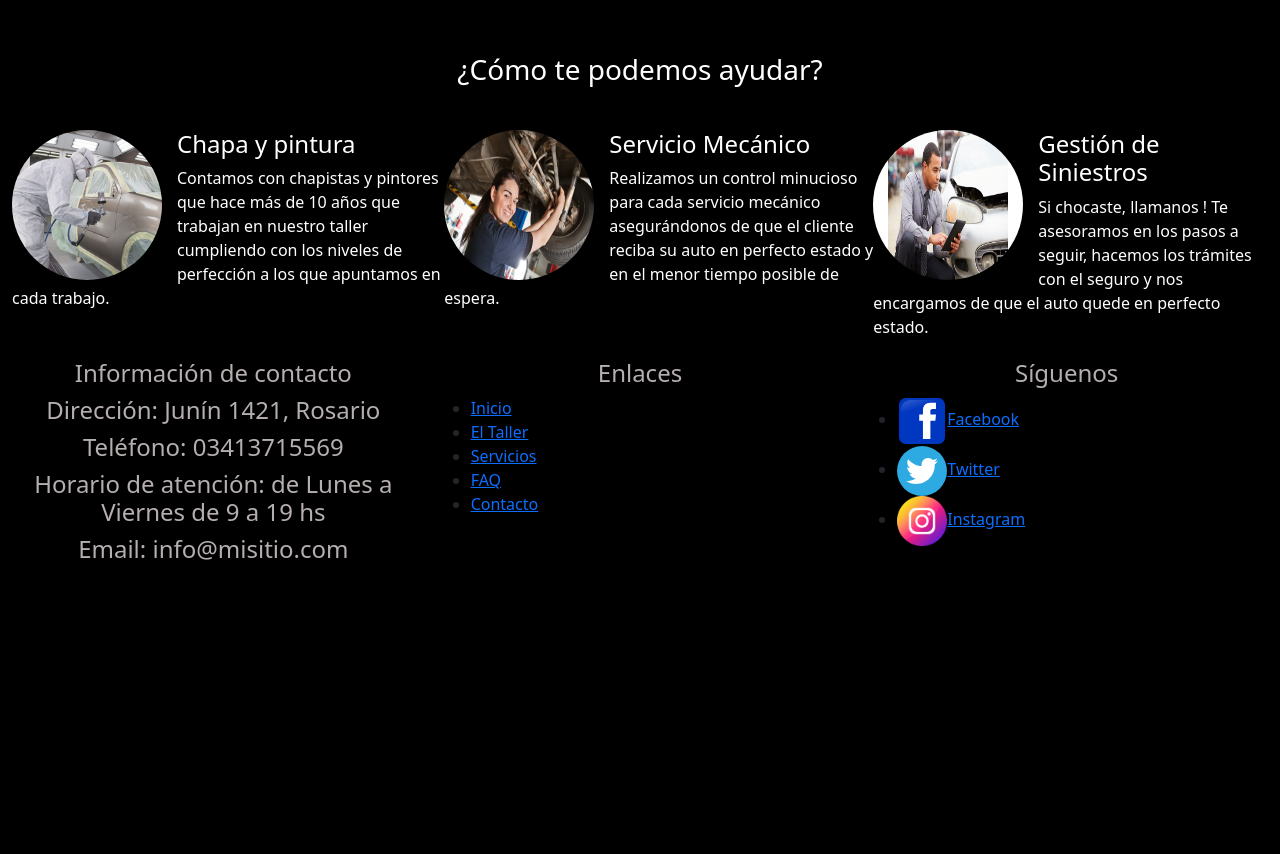
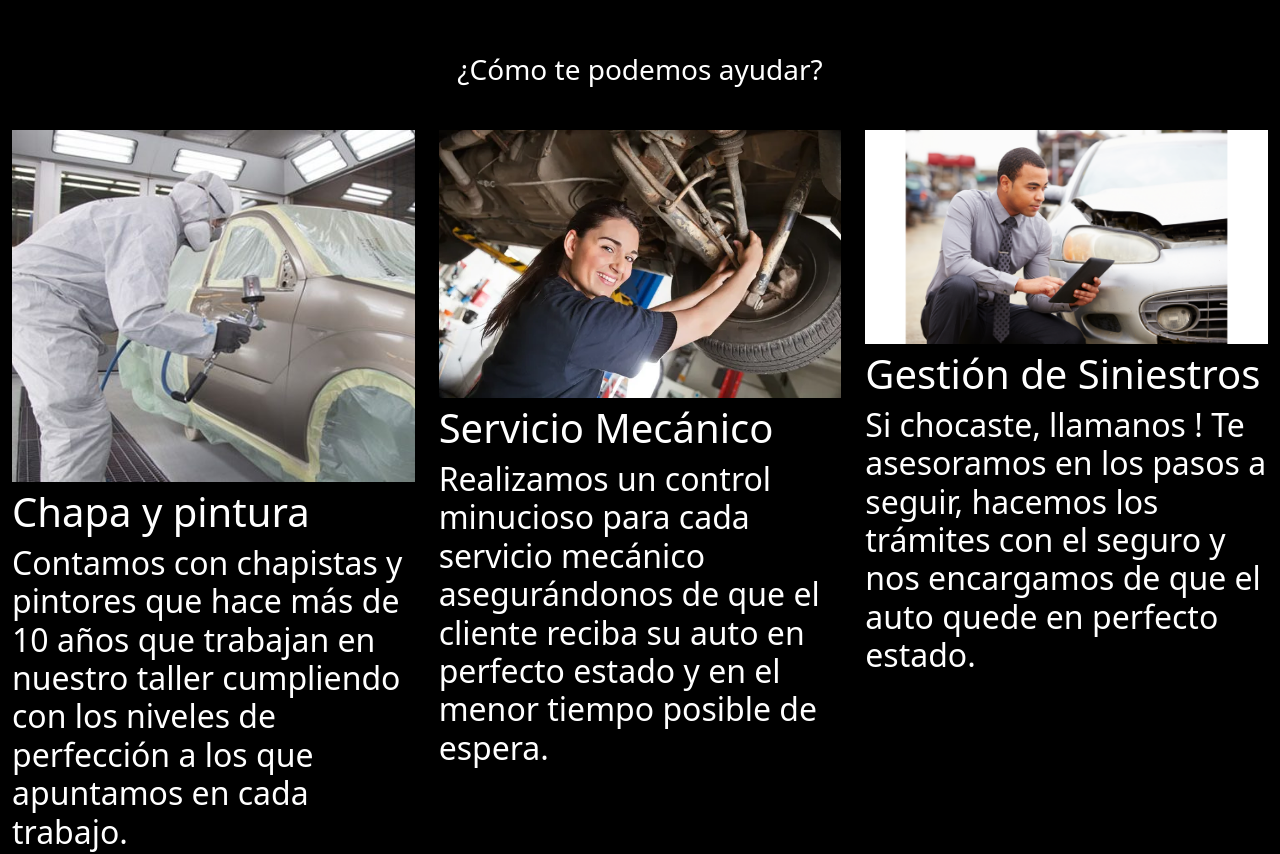
Before and after one commit to mblanco81/Preentrega2-MilagrosBlanco, a plain HTML site: page index.html in a window 1280 px wide. Shown: the part 840-1694 px from the top of the page. Before the commit the page ends 1412 px from the top, so only its background shows below. Drawn offline with nearby package versions, Linux system fonts and the light colour scheme.

Commit message:
Add files via upload

```diff
--- a/index.html
+++ b/index.html
@@ -95,25 +95,34 @@
       </article>
       <section>
 
-        <div class="parrafos">
-          <div>
-            <img class="izquierda" src="./images/chapa y pintura.jpg" alt="Chapa y pintura">
-            <h4>Chapa y pintura</h4>
-            Contamos con chapistas y pintores que hace más de 10 años que trabajan en nuestro taller cumpliendo con los
+
+        <div class="row">
+          <div class="col-lg-4">
+            <img src="./images/chapa y pintura.jpg" class="img-fluid"><p>
+            <h1 style="margin-top:-10px;">Chapa y pintura</h1>
+            <h2>Contamos con chapistas y pintores que hace más de 10 años que trabajan en nuestro taller cumpliendo con los
             niveles de perfección a los que apuntamos en cada trabajo.
+          </h2>
+          </div>
+          <div class="col-lg-4">
+            <img src="./images/mecanica.jpg" class="img-fluid"><p>
+            <h1 style="margin-top:-10px;">Servicio Mecánico</h1>
+            <h2> Realizamos un control minucioso para cada servicio mecánico asegurándonos de que el cliente reciba su auto
+            en
+            perfecto estado y en el menor tiempo posible de espera.
+          </h2>
+          </div>
+          <div class="col-lg-4">
+            <img src="./images/Siniestros.png" class="img-fluid"><p>
+            <h1 style="margin-top:-10px;">Gestión de Siniestros</h1>
+            <h2>Si chocaste, llamanos ! Te asesoramos en los pasos a seguir, hacemos los trámites con el seguro y nos
+          encargamos de que el auto quede en perfecto estado.
+        </h2>
+          </div>
         </div>
 
-          <div><img class="medio" src="./images/mecanica.jpg" alt="Chapa y pintura">
-            <h4>Servicio Mecánico</h4>
-            Realizamos un control minucioso para cada servicio mecánico asegurándonos de que el cliente reciba su auto
-            en
-            perfecto estado y en el menor tiempo posible de espera.
-          </div>
 
-          <div><img class="izquierda" src="./images/Siniestros.png" alt="Gestión de Siniestros">
-            <h4>Gestión de Siniestros</h4>
-            Si chocaste, llamanos ! Te asesoramos en los pasos a seguir, hacemos los trámites con el seguro y nos
-            encargamos de que el auto quede en perfecto estado.
+
         </div>
         </div>
       </section>
```
Lines whose indentation alone changed are shown as unchanged.
